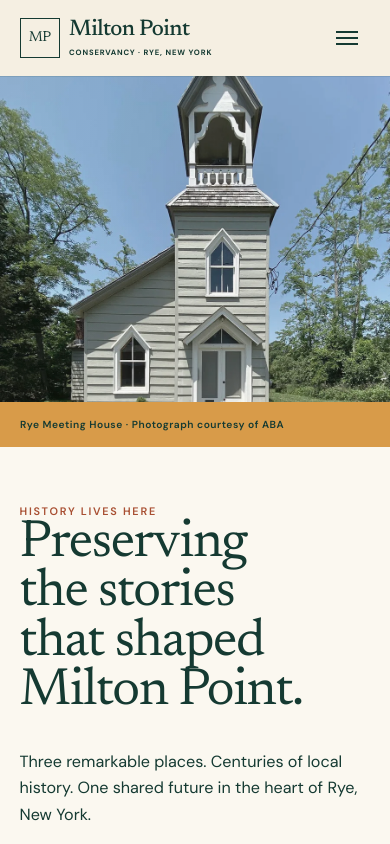
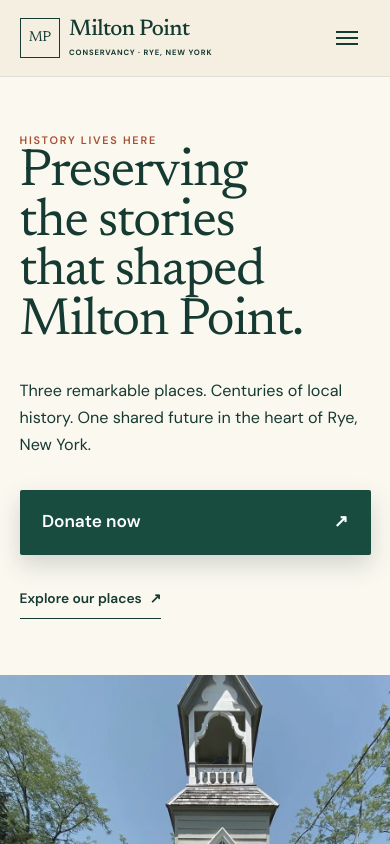
Before and after one commit to martemar401/milton-point-conservancy, a Next.js app: page / in a window 390 px wide. Shown: the top 844 px of the page. Built offline with nearby package versions, Linux system fonts and the light colour scheme.

Commit message:
Emphasize mobile hero donation action

```diff
--- a/app/globals.css
+++ b/app/globals.css
@@ -52,6 +52,7 @@
 .hero-actions { display: flex; flex-wrap: wrap; align-items: center; gap: 1.25rem 1.8rem; }
 .button { display: inline-flex; min-height: 48px; align-items: center; justify-content: space-between; gap: 1.5rem; padding: .9rem 1.2rem; font-weight: 600; font-size: .86rem; border-radius: 2px; transition: transform .2s ease, background-color .2s ease; }
 .button-primary { background: var(--pine); color: white; }
+.hero-donate { min-height: 58px; padding: 1.05rem 1.5rem; font-size: 1rem; box-shadow: 0 10px 24px rgba(21,58,50,.18); }
 .button:hover { transform: translateY(-2px); }
 .text-link { display: inline-flex; min-height: 44px; gap: .5rem; align-items: center; font-size: .86rem; font-weight: 600; border-bottom: 1px solid currentColor; padding: .5rem 0 .25rem; width: max-content; max-width: 100%; }
 .hero-image { position: relative; min-height: 580px; overflow: hidden; }
@@ -163,7 +164,8 @@
   .main-nav .nav-give { margin-top: 1rem; padding: .8rem 1.2rem; justify-content: center; border-bottom: 0; font-family: var(--font-sans), sans-serif; font-size: 1rem; }
 
   .hero { grid-template-columns: 1fr; min-height: auto; }
-  .hero-image { min-height: clamp(360px, 66vw, 520px); grid-row: 1; }
+  .hero-image { min-height: clamp(360px, 66vw, 520px); grid-row: 2; }
+  .hero-copy { grid-row: 1; }
   .hero-copy { padding: clamp(3.5rem, 8vw, 5rem) var(--gutter); }
   h1 { max-width: 13ch; font-size: clamp(3rem, 9vw, 4.6rem); }
   .mission { padding-inline: var(--gutter); }
@@ -203,6 +205,7 @@
   h1 { font-size: clamp(2.75rem, 13.5vw, 3.7rem); }
   .hero-actions { align-items: stretch; flex-direction: column; }
   .button { width: 100%; }
+  .hero-donate { min-height: 64px; padding: 1.2rem 1.4rem; font-size: 1.08rem; }
   .site-plan-heading h2, .visit-map-heading h2, .section-heading h2 { font-size: clamp(2.35rem, 11vw, 3rem); }
   .site-plan-image { aspect-ratio: 1 / 1.05; }
   .site-plan-figure figcaption { display: flex; flex-direction: column; gap: .45rem; padding-inline: var(--gutter); }
--- a/app/page.tsx
+++ b/app/page.tsx
@@ -21,7 +21,7 @@
             Three remarkable places. Centuries of local history. One shared future in the heart of Rye, New York.
           </p>
           <div className="hero-actions">
-            <a className="button button-primary" href={donateUrl} target="_blank" rel="noreferrer">Donate to the restoration <Arrow /></a>
+            <a className="button button-primary hero-donate" href={donateUrl} target="_blank" rel="noreferrer">Donate now <Arrow /></a>
             <a className="text-link" href="#places">Explore our places <Arrow /></a>
           </div>
         </div>
```
